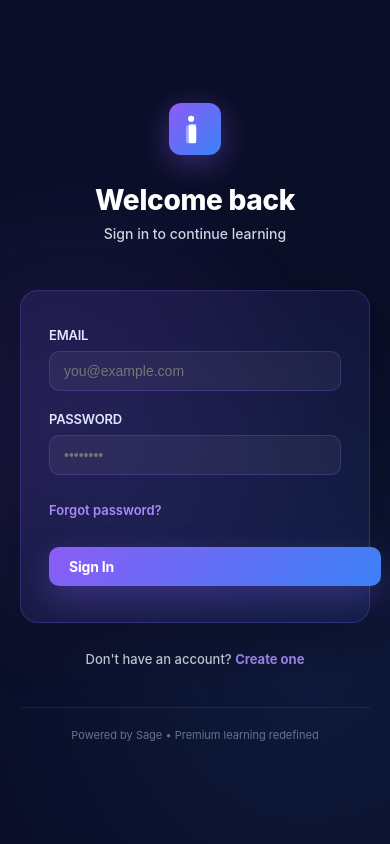
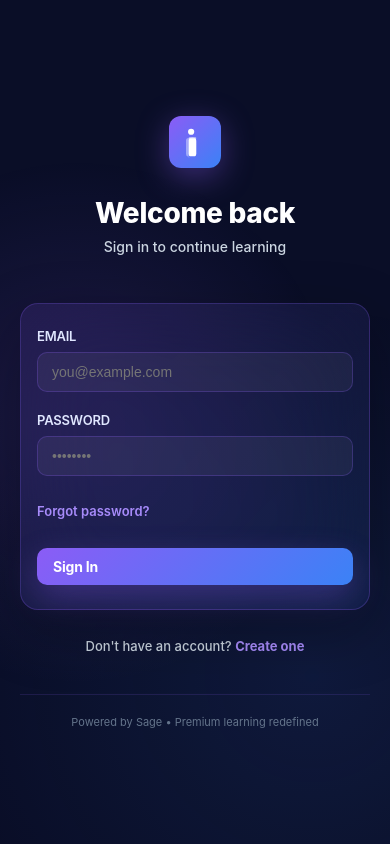
Before and after one commit to emmagreat49-glitch/ilearn-nextjs, a Next.js app: page /login in a window 390 px wide. Built offline with nearby package versions, Linux system fonts and the light colour scheme.

Commit message:
fix: optimize form padding to prevent button overflow on mobile

```diff
--- a/app/login/page.tsx
+++ b/app/login/page.tsx
@@ -1,5 +1,5 @@
 'use client'
-import { useState, useEffect } from 'react'
+import { useState } from 'react'
 import { useRouter } from 'next/navigation'
 
 export default function LoginPage() {
@@ -15,11 +15,9 @@ export default function LoginPage() {
     setLoading(true)
 
     try {
-      // Get users from localStorage
       const usersData = localStorage.getItem('ilearn_users')
       const users = usersData ? JSON.parse(usersData) : []
 
-      // Find user
       const user = users.find((u: any) => u.email === email)
 
       if (!user) {
@@ -28,14 +26,12 @@ export default function LoginPage() {
         return
       }
 
-      // Simple password check (in production, use bcrypt)
       if (user.password !== password) {
         setError('Invalid email or password')
         setLoading(false)
         return
       }
 
-      // Store session
       localStorage.setItem('ilearn_user', JSON.stringify({ email: user.email, name: user.name }))
       localStorage.setItem('ilearn_session', JSON.stringify({ loggedIn: true, timestamp: Date.now() }))
 
@@ -49,7 +45,7 @@ export default function LoginPage() {
   }
 
   return (
-    <div style={{ background: '#0a0e27', color: '#fff', minHeight: '100vh', fontFamily: 'Inter, sans-serif', display: 'flex', alignItems: 'center', justifyContent: 'center', padding: '24px 20px' }}>
+    <div style={{ background: '#0a0e27', color: '#fff', minHeight: '100vh', fontFamily: 'Inter, sans-serif', display: 'flex', alignItems: 'center', justifyContent: 'center', padding: '20px' }}>
       <div style={{
         position: 'fixed', top: 0, left: 0, width: '100%', height: '100%',
         background: 'radial-gradient(circle at 20% 50%, rgba(139, 92, 246, 0.15) 0%, transparent 50%), radial-gradient(circle at 80% 80%, rgba(59, 130, 246, 0.1) 0%, transparent 50%)',
@@ -57,9 +53,7 @@ export default function LoginPage() {
       }} />
 
       <div style={{ position: 'relative', zIndex: 2, width: '100%', maxWidth: '420px' }}>
-        {/* Header */}
         <div style={{ textAlign: 'center', marginBottom: '48px' }}>
-          {/* Logo */}
           <div style={{ marginBottom: '28px', display: 'flex', justifyContent: 'center' }}>
             <svg width="52" height="52" viewBox="0 0 100 140" xmlns="http://www.w3.org/2000/svg" style={{ borderRadius: '12px', padding: '8px', background: 'linear-gradient(135deg, #8b5cf6 0%, #3b82f6 100%)', boxShadow: '0 8px 32px rgba(139, 92, 246, 0.4)' }}>
               <defs>
@@ -79,16 +73,16 @@ export default function LoginPage() {
           <p style={{ fontSize: '14px', color: '#cbd5e1', fontWeight: '500', margin: 0 }}>Sign in to continue learning</p>
         </div>
 
-        {/* Login Form */}
         <form onSubmit={handleLogin} style={{
           background: 'linear-gradient(135deg, rgba(139, 92, 246, 0.12) 0%, rgba(59, 130, 246, 0.08) 100%)',
           border: '1.5px solid rgba(139, 92, 246, 0.25)',
           borderRadius: '18px',
-          padding: '36px 28px',
+          padding: '24px 16px',
           backdropFilter: 'blur(40px)',
           boxShadow: '0 20px 60px rgba(0, 0, 0, 0.3)',
+          boxSizing: 'border-box',
+          width: '100%',
         }}>
-          {/* Email Field */}
           <div style={{ marginBottom: '20px' }}>
             <label style={{ display: 'block', fontSize: '13px', fontWeight: '600', marginBottom: '8px', color: '#e0e7ff', letterSpacing: '-0.2px', textTransform: 'uppercase' }}>Email</label>
             <input
@@ -120,11 +114,8 @@ export default function LoginPage() {
             />
           </div>
 
-          {/* Password Field */}
           <div style={{ marginBottom: '24px' }}>
-            <div style={{ display: 'flex', justifyContent: 'space-between', alignItems: 'center', marginBottom: '8px' }}>
-              <label style={{ fontSize: '13px', fontWeight: '600', color: '#e0e7ff', letterSpacing: '-0.2px', textTransform: 'uppercase' }}>Password</label>
-            </div>
+            <label style={{ fontSize: '13px', fontWeight: '600', color: '#e0e7ff', letterSpacing: '-0.2px', textTransform: 'uppercase', marginBottom: '8px', display: 'block' }}>Password</label>
             <input
               type="password"
               value={password}
@@ -154,27 +145,24 @@ export default function LoginPage() {
             />
           </div>
 
-          {/* Forgot Password Link - Better positioned */}
           <div style={{ marginBottom: '28px' }}>
             <a href="/forgot-password" style={{ fontSize: '13px', color: '#a78bfa', textDecoration: 'none', fontWeight: '600', transition: 'color 0.2s' }} onMouseEnter={(e) => e.currentTarget.style.color = '#c4b5fd'} onMouseLeave={(e) => e.currentTarget.style.color = '#a78bfa'}>
               Forgot password?
             </a>
           </div>
 
-          {/* Error Message */}
           {error && (
             <div style={{ background: 'rgba(239, 68, 68, 0.1)', border: '1px solid rgba(239, 68, 68, 0.3)', borderRadius: '10px', padding: '12px 14px', marginBottom: '20px', fontSize: '13px', color: '#fca5a5', fontWeight: '500' }}>
               {error}
             </div>
           )}
 
-          {/* Sign In Button */}
           <button
             type="submit"
             disabled={loading}
             style={{
               width: '100%',
-              padding: '11px 20px',
+              padding: '10px 16px',
               background: loading ? 'rgba(139, 92, 246, 0.5)' : 'linear-gradient(135deg, #8b5cf6 0%, #3b82f6 100%)',
               border: 'none',
               borderRadius: '10px',
@@ -185,6 +173,9 @@ export default function LoginPage() {
               transition: 'all 0.3s ease',
               boxShadow: loading ? 'none' : '0 12px 32px rgba(139, 92, 246, 0.3)',
               letterSpacing: '-0.2px',
+              boxSizing: 'border-box',
+              display: 'block',
+              margin: '0',
             }}
             onMouseEnter={(e) => {
               if (!loading) {
@@ -203,7 +194,6 @@ export default function LoginPage() {
           </button>
         </form>
 
-        {/* Create Account Link */}
         <div style={{ textAlign: 'center', marginTop: '28px' }}>
           <p style={{ fontSize: '13px', color: '#cbd5e1', fontWeight: '500', margin: '0' }}>
             Don't have an account?{' '}
@@ -213,7 +203,6 @@ export default function LoginPage() {
           </p>
         </div>
 
-        {/* Footer */}
         <div style={{ marginTop: '40px', paddingTop: '20px', borderTop: '1px solid rgba(139, 92, 246, 0.15)', textAlign: 'center', fontSize: '11px', color: '#64748b' }}>
           Powered by Sage • Premium learning redefined
         </div>
```
